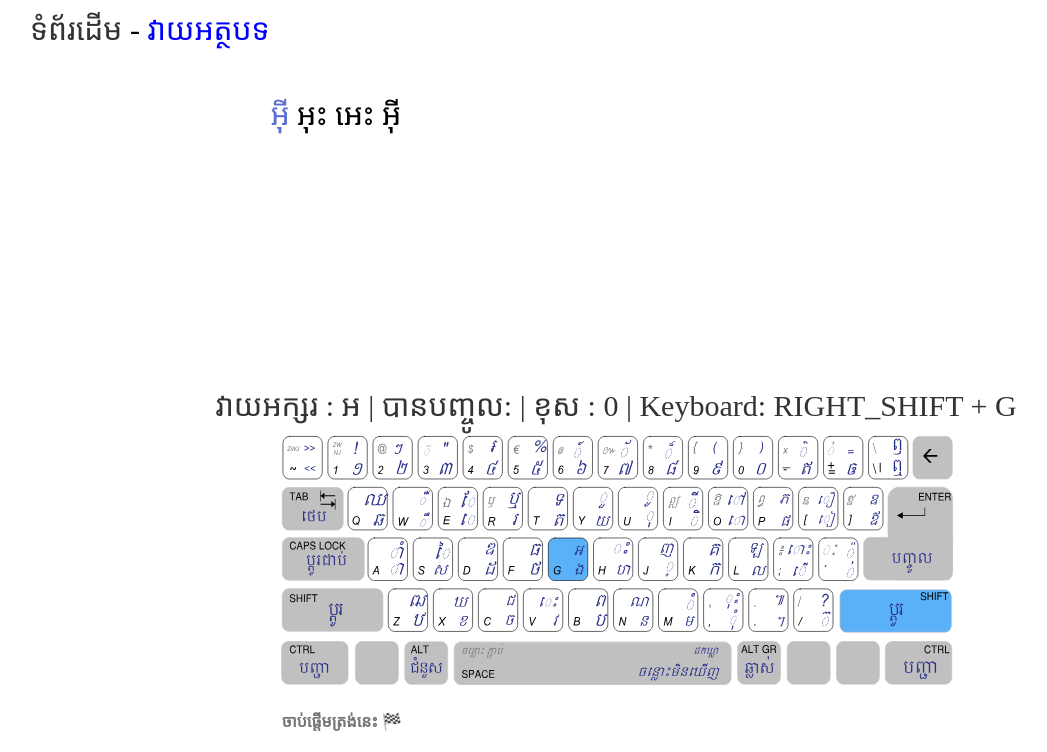
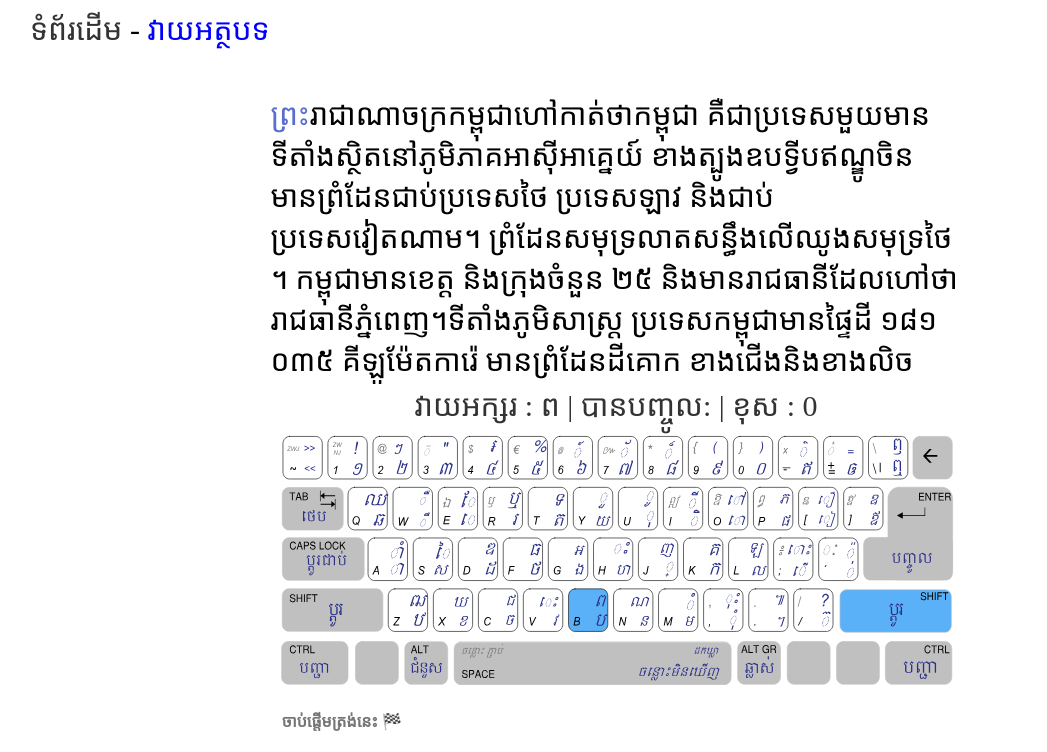
Before and after one commit to Chhayhong/khmerAnguliV2, an Angular app: page /play in a window 1280 px wide. Shown: the top 752 px of the page, without its empty margins (24-1071 px from the left). Built offline with nearby package versions, Linux system fonts and the light colour scheme; a web font is replaced by a local one.

Commit message:
Fixed visual key mark

```diff
--- a/src/app/component/typing-textarea/typing-textarea.component.html
+++ b/src/app/component/typing-textarea/typing-textarea.component.html
@@ -14,14 +14,13 @@
             <div class="input-container" *ngIf="announceResult===''">
                 <span>វាយអក្សរ : {{this.displayCurrentAlphabet}} | បានបញ្ចូល: {{ this.currentinput}} | ខុស : {{
                     this.typingContent[startIndex]?.inCorrectCount}}</span>
-                | <span>
-                    Keyboard: <span *ngFor="let key of keyboard; first as isFirst"> {{key}} <span
-                            *ngIf="isFirst">{{keyboard.length>1?'+':''}}</span></span>
-                </span>
+
                 <!-- <progress style="width:100%" id="file" [value]="startIndex" [max]="typingContent.length"> </progress> -->
                 <div class="visual-key-group" *ngFor="let key of keyboard; first as isFirst">
                     <!-- <app-left-hand class="left-hand" [currentKeys]="keyboard" *ngIf="isFirst"></app-left-hand> -->
-                    <app-visual-keyboard class="visual-key" [currentKeys]="keyboard" *ngIf="isFirst">
+                    <app-visual-keyboard class="visual-key" [currentKeys]="keyboard" *ngIf="keyboard.length===1">
+                    </app-visual-keyboard>
+                    <app-visual-keyboard class="visual-key" [currentKeys]="keyboard" *ngIf="!isFirst">
                     </app-visual-keyboard>
                     <!-- <app-right-hand class="right-hand" [currentKeys]="keyboard" *ngIf="isFirst"></app-right-hand> -->
                 </div>
--- a/src/app/component/typing-textarea/typing-textarea.component.scss
+++ b/src/app/component/typing-textarea/typing-textarea.component.scss
@@ -27,6 +27,7 @@ input:focus {
 }
 .input-container{
     color: #333;
+    background-color: #ffff;
     text-align: center;
 }
 .announce-result{
--- a/src/app/component/typing-textarea/typing-textarea.component.ts
+++ b/src/app/component/typing-textarea/typing-textarea.component.ts
@@ -6,6 +6,7 @@ import mapping from "../../utility/mapping";
 import localContent from 'src/app/utility/local-content';
 import combinableVowel from 'src/app/utility/combinable-vowel';
 import nextCombinableVowel from 'src/app/utility/next-combinable-vowel';
+import nextKeyHintCombinableVowel from 'src/app/utility/next-key-hint-combinablevowel';
 @Component({
   selector: 'app-typing-textarea',
   templateUrl: './typing-textarea.component.html',
@@ -13,7 +14,7 @@ import nextCombinableVowel from 'src/app/utility/next-combinable-vowel';
   changeDetection: ChangeDetectionStrategy.OnPush,
 })
 export class TypingTextareaComponent implements OnInit, OnDestroy {
-  @Input() typingTextAreaData = localContent['debug'];
+  @Input() typingTextAreaData = localContent['ប្រទេសកម្ពុជា'];
   destroy$: Subject<boolean> = new Subject<boolean>();
   // forceFocus: boolean = true;
   displayCurrentAlphabet: string = '';
@@ -46,13 +47,15 @@ export class TypingTextareaComponent implements OnInit, OnDestroy {
         .pipe(takeUntil(this.destroy$))
         .subscribe((input) => {
           if (input != null) {
-            this.keyboard = mapping[this.typingContent[this.startIndex]?.khmer]
             if (this.checkCombinableVowel()) {
               this.comboKeyCounter++
               if (this.comboKeyCounter === 1) {
                 this.firstInput = input
                 if (!combinableVowel[this.firstInput]) {
                   this.resetComboKeys()
+                  this.keyboard = mapping[this.typingContent[this.startIndex]?.khmer]
+                }else{
+                  this.keyboard = mapping[nextKeyHintCombinableVowel[this.firstInput]]
                 }
               }
               if (this.comboKeyCounter === 2) {
@@ -64,6 +67,7 @@ export class TypingTextareaComponent implements OnInit, OnDestroy {
                   input = combinableVowel[this.firstInput]
                   this.resetComboKeys()
                 }
+
               }
             }
             if (this.comboKeyCounter > 2) {
@@ -74,9 +78,11 @@ export class TypingTextareaComponent implements OnInit, OnDestroy {
               this.khmerTypingService.playTime(input, this.startIndex)
               this.markIncorrectAlphabet(this.startIndex, '#ffff')
               this.startIndex = this.startIndex + 1
+              this.keyboard = mapping[this.typingContent[this.startIndex]?.khmer]
               this.displayCurrentAlphabet = this.khmerTypingService.specialAlphabetConverter(this.typingContent[this.startIndex]?.khmer)
               this.textAreaControl.reset()
             } else {
+
               this.markIncorrectAlphabet(this.startIndex, 'red')
               this.khmerTypingService.playTime(input, this.startIndex)
               this.textAreaControl.reset()
--- /dev/null
+++ b/src/app/utility/next-key-hint-combinablevowel.ts
@@ -0,0 +1,10 @@
+const nextKeyHintCombinableVowel:any = {
+    'ោ':'ោះ',
+    'ា':'ាំ',
+    'ុ':'ុះ',
+    '៊':'ី',
+    'េ':'េះ',
+    // 'ុ':'ុី' //since we cannot have duplicate key we will scope out.
+}
+
+export default nextKeyHintCombinableVowel;
```
